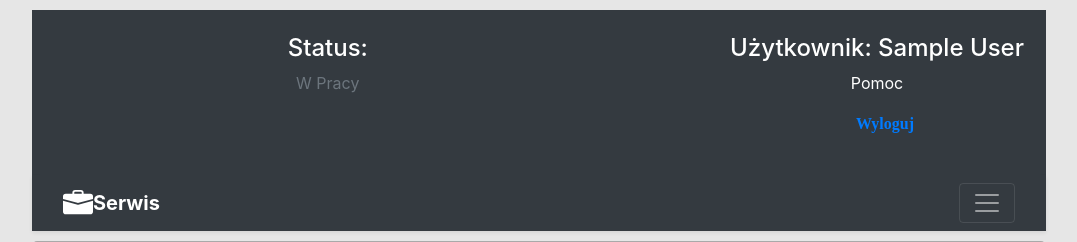
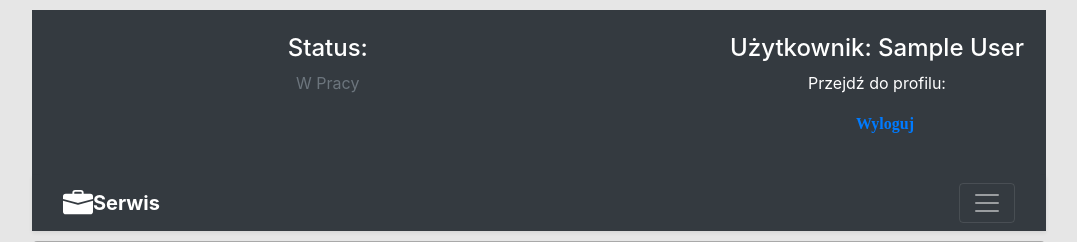
Before and after one commit to doczkowska/iwbMacMisz260, a Django app: page /service/ in a window 1280 px wide, after a click that opens the changed part. Shown: the top 242 px of the page, without its empty margins (101-1178 px from the left). Run offline with Django 3.2, Linux system fonts and the light colour scheme; the visitor is signed in with stand-in values (Sample User, id 1); data that the repository does not hold is empty; some libraries are stand-ins or nearby versions.

Commit message:
wiecej fixów

```diff
--- a/service/templates/service/edit.html
+++ b/service/templates/service/edit.html
@@ -7,6 +7,7 @@
 	  method="post"
 	  enctype="multipart/form-data">
 	{% csrf_token %}
+
 	<table>
 		{{ form }}
 	</table>
--- a/service/templates/service/preview.html
+++ b/service/templates/service/preview.html
@@ -29,7 +29,7 @@
 			<td>{{ notice.description }}</td>
 		</tr>
 		<tr>
-			<th>Uwaga</th>
+			<th>Komentarz</th>
 			<td>{{ notice.comment }}</td>
 		</tr>
 		<tr>
--- a/templates/base.html
+++ b/templates/base.html
@@ -45,7 +45,7 @@
 			{{ user.last_name}}
 			</h4>
           <ul class="list-unstyled">
-            <li><a href="#" class="text-white">Pomoc</a></li>
+            <li><a href="{% url "profile" %}" class="text-white">Przejdź do profilu:</a></li>
 
           </ul>
           <ul class="list-unstyled"
```
